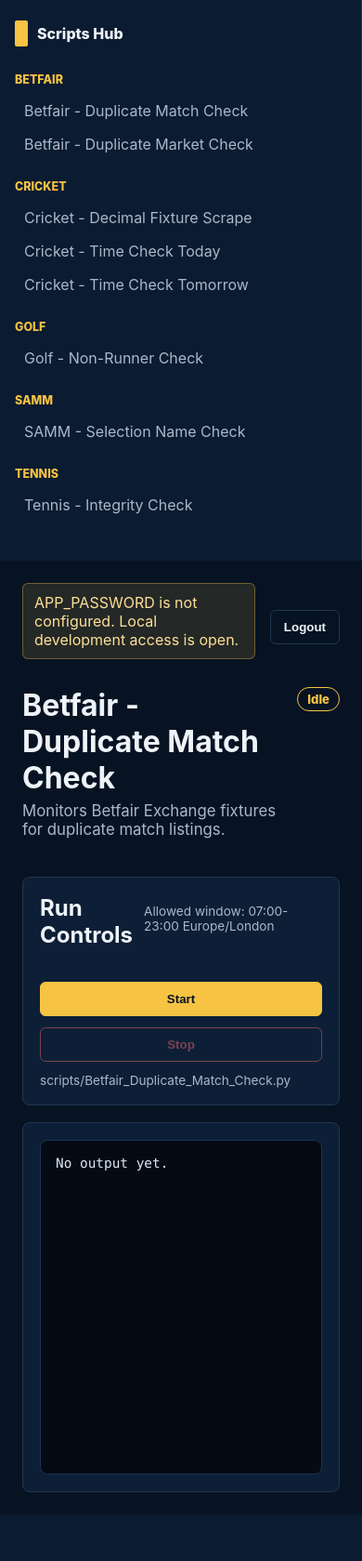
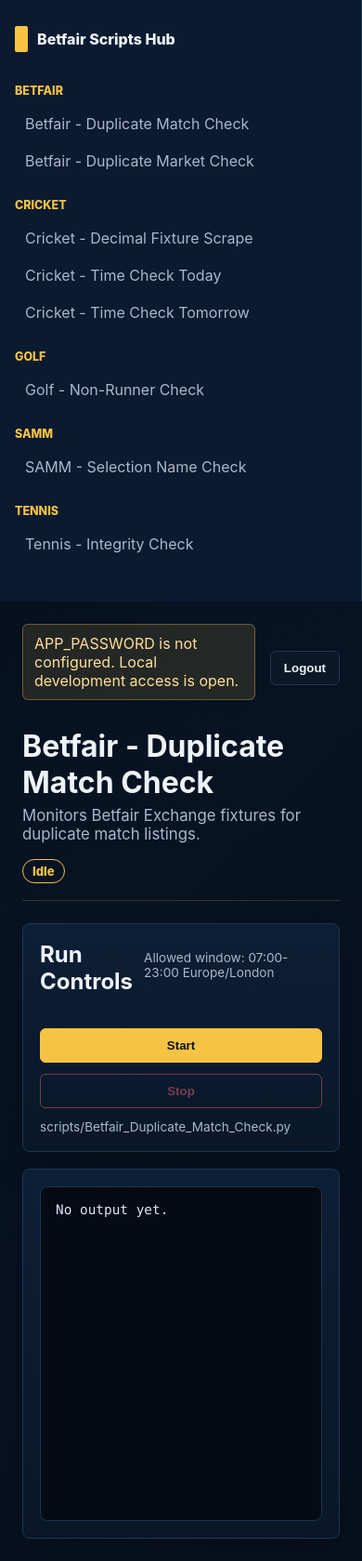
Before and after one commit to jparsons1874work-ops/EXC-Scripts, a FastAPI app: a page that uses app/templates/base.html in a window 390 px wide. Shown: the whole page at 93% size. Before the commit the page ends 1629 px from the top, so only its background shows below. Run offline with FastAPI, Linux system fonts and the light colour scheme; some libraries are stand-ins or nearby versions.

Commit message:
Add Betfair branding assets and UI polish

```diff
--- a/app/config.py
+++ b/app/config.py
@@ -14,6 +14,7 @@
 LOG_DIR = RUNTIME_DIR / "logs"
 OUTPUT_DIR = RUNTIME_DIR / "output"
 SECRET_RUNTIME_DIR = RUNTIME_DIR / "secrets"
+STATIC_IMG_DIR = APP_DIR / "static" / "img"
 
 SECRET_KEYS = (
     "BETFAIR_USERNAME",
@@ -82,3 +83,20 @@
     env.setdefault("CHROME_PROFILE_DIR", str(OUTPUT_DIR / "chrome_profile"))
     env.setdefault("PYTHONUNBUFFERED", "1")
     return env
+
+
+def branding_assets() -> dict[str, str]:
+    """Return approved static branding asset URLs for files that exist locally."""
+    assets: dict[str, str] = {}
+    candidates = {
+        "logo": ("betfair-logo.svg", "betfair-logo.png"),
+        "arrows": ("betfair-arrows.svg", "betfair-arrows.png"),
+        "hero_bg": ("hero-bg.png",),
+        "favicon": ("favicon.ico", "favicon.png"),
+    }
+    for key, names in candidates.items():
+        for name in names:
+            if (STATIC_IMG_DIR / name).exists():
+                assets[key] = f"/static/img/{name}"
+                break
+    return assets
--- a/app/main.py
+++ b/app/main.py
@@ -6,7 +6,7 @@
 from fastapi.templating import Jinja2Templates
 
 from app.auth import clear_login_cookie, is_authenticated, password_configured, require_auth, set_login_cookie, verify_password
-from app.config import APP_DIR, PROJECT_ROOT, app_password, ensure_runtime_dirs
+from app.config import APP_DIR, PROJECT_ROOT, app_password, branding_assets, ensure_runtime_dirs
 from app.parsers import parse_cricket_time_check_output
 from app.registry import CATEGORIES, SCRIPT_REGISTRY, SCRIPTS_BY_ID
 from app.runner import RUNNING, default_args_for, runner
@@ -39,6 +39,7 @@
         "categories": CATEGORIES,
         "password_missing": not password_configured(),
         "authenticated": is_authenticated(request),
+        "assets": branding_assets(),
     }
     context.update(extra)
     return context
--- a/app/static/css/app.css
+++ b/app/static/css/app.css
@@ -1,5 +1,6 @@
 :root {
   --bg: #071323;
+  --bg-deep: #040a13;
   --panel: #0d1f36;
   --panel-2: #0b1b31;
   --line: #203750;
@@ -13,45 +14,124 @@
 * { box-sizing: border-box; }
 body {
   margin: 0;
-  background: var(--bg);
+  background:
+    radial-gradient(circle at top left, rgba(246, 195, 67, 0.08), transparent 30rem),
+    linear-gradient(135deg, var(--bg-deep), var(--bg) 46%, #08101e);
   color: var(--text);
   font-family: Inter, ui-sans-serif, system-ui, -apple-system, BlinkMacSystemFont, "Segoe UI", sans-serif;
+}
+body.has-hero-bg::before {
+  content: "";
+  position: fixed;
+  inset: 0;
+  z-index: -1;
+  background-image:
+    linear-gradient(90deg, rgba(7, 19, 35, 0.96), rgba(7, 19, 35, 0.82)),
+    var(--hero-bg);
+  background-size: cover;
+  background-position: center;
+  background-repeat: no-repeat;
 }
 a { color: inherit; text-decoration: none; }
 h1, h2, h3, p { margin-top: 0; letter-spacing: 0; }
 .shell { min-height: 100vh; display: grid; grid-template-columns: 280px minmax(0, 1fr); }
 .sidebar {
-  background: var(--panel-2);
+  background: rgba(11, 27, 49, 0.94);
   border-right: 1px solid var(--line);
   padding: 22px 16px;
   position: sticky;
   top: 0;
   height: 100vh;
   overflow: auto;
+  backdrop-filter: blur(12px);
 }
-.brand { display: flex; align-items: center; gap: 10px; font-weight: 800; margin-bottom: 28px; }
+.brand { display: flex; align-items: center; gap: 10px; font-weight: 800; margin-bottom: 28px; min-height: 40px; }
 .brand-mark { width: 14px; height: 28px; background: var(--accent); display: inline-block; border-radius: 2px; }
+.brand-logo {
+  display: block;
+  max-width: 128px;
+  max-height: 40px;
+  width: auto;
+  height: auto;
+  object-fit: contain;
+}
+.brand-text { color: var(--text); line-height: 1.15; }
 .nav-group { margin-bottom: 20px; }
 .nav-heading { color: var(--accent); font-size: 0.78rem; font-weight: 800; text-transform: uppercase; margin: 0 0 8px; }
-.nav-link { display: block; color: var(--muted); padding: 8px 10px; border-radius: 6px; line-height: 1.25; }
+.nav-link {
+  display: block;
+  color: var(--muted);
+  padding: 9px 10px;
+  border-radius: 6px;
+  line-height: 1.25;
+  border: 1px solid transparent;
+}
 .nav-link:hover { background: #102944; color: var(--text); }
 .main { padding: 24px; min-width: 0; }
-.topbar { display: flex; justify-content: flex-end; align-items: center; gap: 16px; margin-bottom: 18px; }
-.page-header { display: flex; align-items: flex-start; justify-content: space-between; gap: 20px; margin-bottom: 24px; }
+.topbar {
+  display: flex;
+  justify-content: flex-end;
+  align-items: center;
+  gap: 16px;
+  margin-bottom: 18px;
+  min-height: 40px;
+}
+.page-header {
+  display: flex;
+  align-items: flex-start;
+  justify-content: space-between;
+  gap: 20px;
+  margin-bottom: 24px;
+  padding-bottom: 18px;
+  border-bottom: 1px solid rgba(246, 195, 67, 0.18);
+}
+.page-title-block { min-width: 0; }
 .page-header h1 { font-size: clamp(2rem, 4vw, 3.6rem); margin-bottom: 6px; }
 .page-header p { color: var(--muted); font-size: 1.05rem; }
+.header-logo {
+  display: block;
+  max-width: 180px;
+  max-height: 56px;
+  width: auto;
+  height: auto;
+  object-fit: contain;
+  margin-bottom: 16px;
+}
+.header-logo.compact {
+  max-width: 140px;
+  max-height: 42px;
+}
+.header-arrows {
+  flex: 0 0 auto;
+  max-width: 90px;
+  max-height: 90px;
+  width: auto;
+  height: auto;
+  object-fit: contain;
+  opacity: 0.92;
+}
 .section { margin-bottom: 28px; }
 .section h2 { color: var(--accent); font-size: 0.95rem; text-transform: uppercase; }
 .card-grid { display: grid; grid-template-columns: repeat(auto-fit, minmax(280px, 1fr)); gap: 14px; }
 .script-card, .panel, .login-card {
-  background: var(--panel);
+  background: linear-gradient(180deg, rgba(13, 31, 54, 0.98), rgba(9, 23, 41, 0.98));
   border: 1px solid var(--line);
   border-radius: 8px;
   padding: 18px;
+  box-shadow: 0 14px 36px rgba(0, 0, 0, 0.18);
 }
-.script-card:hover { border-color: var(--accent); transform: translateY(-1px); }
+.script-card { transition: border-color 160ms ease, transform 160ms ease, background 160ms ease; }
+.script-card:hover { border-color: var(--accent); transform: translateY(-1px); background: #102944; }
 .card-top { display: flex; align-items: flex-start; justify-content: space-between; gap: 12px; }
-.script-card h3 { font-size: 1.05rem; margin-bottom: 10px; }
+.card-category {
+  color: var(--accent);
+  display: block;
+  font-size: 0.72rem;
+  font-weight: 900;
+  text-transform: uppercase;
+  margin-bottom: 5px;
+}
+.script-card h3 { font-size: 1.08rem; margin-bottom: 10px; }
 .script-card p { color: var(--muted); line-height: 1.45; }
 .meta, .script-path { color: var(--muted); font-size: 0.85rem; }
 .detail-layout { display: grid; grid-template-columns: minmax(260px, 360px) minmax(0, 1fr); gap: 18px; align-items: start; }
@@ -76,8 +156,9 @@
 }
 .button:disabled { opacity: 0.45; cursor: not-allowed; }
 .button-primary { background: var(--accent); color: #071323; border-color: var(--accent); }
+.button-primary:hover { background: #ffdc66; border-color: #ffdc66; }
 .button-danger { background: transparent; color: var(--danger); border-color: var(--danger); width: 100%; }
-.button-ghost { background: transparent; color: var(--text); }
+.button-ghost { background: rgba(255, 255, 255, 0.02); color: var(--text); }
 .status {
   display: inline-block;
   border-radius: 999px;
@@ -126,4 +227,6 @@
   .shell { grid-template-columns: 1fr; }
   .sidebar { position: static; height: auto; }
   .detail-layout { grid-template-columns: 1fr; }
+  .page-header { display: block; }
+  .header-arrows { display: none; }
 }
--- a/app/templates/base.html
+++ b/app/templates/base.html
@@ -4,17 +4,25 @@
     <meta charset="utf-8">
     <meta name="viewport" content="width=device-width, initial-scale=1">
     <title>{% block title %}Betfair Scripts Hub{% endblock %}</title>
+    {% if assets.favicon %}
+    <link rel="icon" href="{{ assets.favicon }}">
+    {% endif %}
     <link rel="stylesheet" href="{{ url_for('static', path='/css/app.css') }}">
     <script src="https://unpkg.com/htmx.org@1.9.12"></script>
     <script defer src="{{ url_for('static', path='/js/app.js') }}"></script>
   </head>
-  <body>
+  <body{% if assets.hero_bg %} class="has-hero-bg" style="--hero-bg: url('{{ assets.hero_bg }}')"{% endif %}>
     <div class="shell">
       {% if authenticated %}
       <aside class="sidebar">
         <a class="brand" href="/">
+          {% if assets.logo %}
+          <img class="brand-logo" src="{{ assets.logo }}" alt="Betfair">
+          <span class="brand-text">Scripts Hub</span>
+          {% else %}
           <span class="brand-mark"></span>
-          <span>Scripts Hub</span>
+          <span class="brand-text">Betfair Scripts Hub</span>
+          {% endif %}
         </a>
         <nav class="nav">
           {% for category in categories %}
--- a/app/templates/script_detail.html
+++ b/app/templates/script_detail.html
@@ -1,7 +1,10 @@
 {% extends "base.html" %}
 {% block content %}
 <header class="page-header">
-  <div>
+  <div class="page-title-block">
+    {% if assets.logo %}
+    <img class="header-logo compact" src="{{ assets.logo }}" alt="Betfair">
+    {% endif %}
     <h1>{{ spec.name }}</h1>
     <p>{{ spec.description }}</p>
   </div>
```
Also changed, not shown: other parts of app/static/css/app.css (+22 -2 lines), app/templates/dashboard.html (+11 -2 lines), app/templates/login.html (+8 -0 lines), 1 other file.
